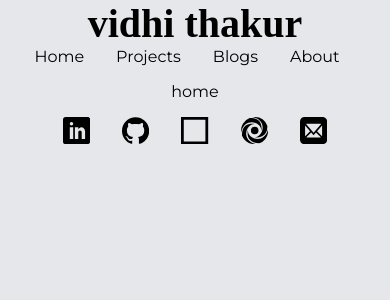
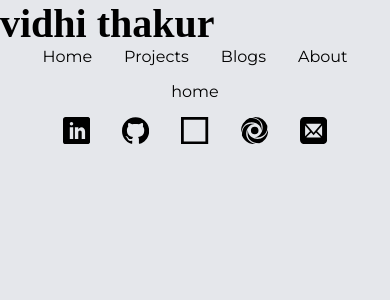
Before and after one commit to vidhi-thakur/My_portfolio, a React (Create React App) app in the folder my-portfolio/: page / in a window 390 px wide. Shown: the top 300 px of the page. Built offline with nearby package versions, Linux system fonts and the light colour scheme; a web font is replaced by a local one.

Commit message:
FEAT: ADDED LINK IN HEADER COMPONENT
-added Link (react-router-dom) in header-brand
-styled Link tag for header-brand

```diff
--- a/my-portfolio/src/components/Header.css
+++ b/my-portfolio/src/components/Header.css
@@ -10,6 +10,8 @@
     font-family: 'MonteCarlo', cursive;
     font-size: 2.5rem;
     font-weight: bold;
+    color: black;
+    text-decoration: none;
 }
 
 .nav-links {
@@ -27,8 +29,4 @@
     .header-brand, .navigation-bar {
         margin: auto;
     }
-
-    .navigation-bar {
-        padding-inline-end: 1rem;
-    }
 }
--- a/my-portfolio/src/components/Header.js
+++ b/my-portfolio/src/components/Header.js
@@ -5,7 +5,9 @@ import { Link } from 'react-router-dom'
 function Header() {
     return (
         <header className="header -flex-row">
-            <div className="header-brand">vidhi thakur</div>
+            <div>
+                <Link className="header-brand" to="/">vidhi thakur</Link>
+            </div>
             <nav className="navigation-bar">
                 <span>
                     <Link className="nav-links" to="/">Home</Link>
```
